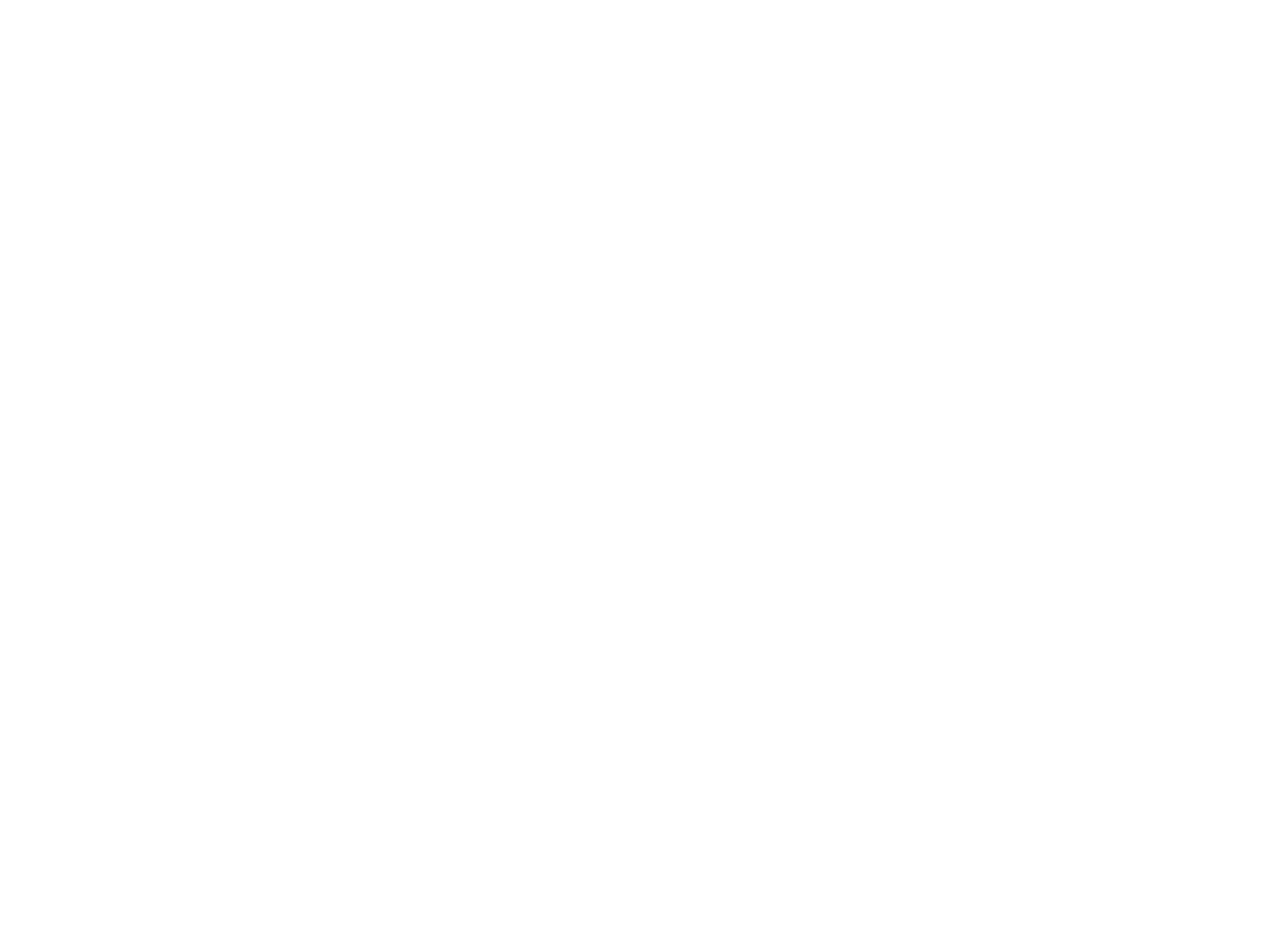
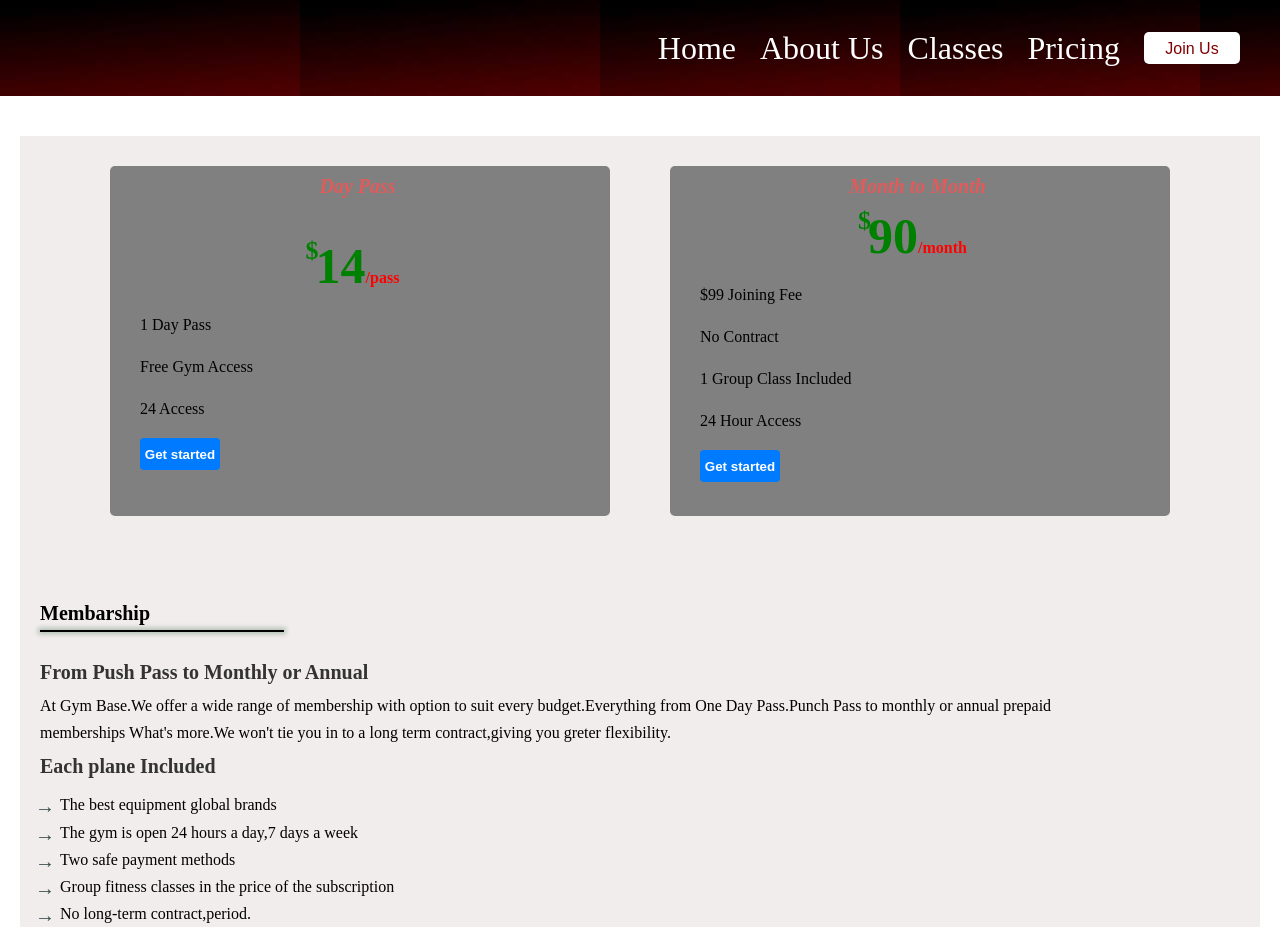
Before and after one commit to Neelumishra/FitFlex, a React (Vite) app: page /pricing in a window 1280 px wide. Before the commit this address had no page. Before the commit the page ends 800 px from the top, so only its background shows below. Built offline with nearby package versions, Linux system fonts and the light colour scheme.

Commit message:
pricing page completed

```diff
--- a/src/App.jsx
+++ b/src/App.jsx
@@ -1,21 +1,21 @@
 import "./App.css";
 import {BrowserRouter as Router, Routes, Route} from "react-router-dom"
-import Navbar from "./components/Navbar/Navbar"
+// import Navbar from "./components/Navbar/Navbar"
 import Home from "./pages/home/Home";
 import AboutUs from "./pages/about/AboutUs";
 import Classes from "./pages/classes/Classes";
-import Blog from "./pages/blog/Blog";
+import PricingPage from "./pages/Pricing/PricingPage";
 import Login from "./pages/login/Login";
 import Register from "./pages/register/Register";
 function App() {
   return <div className="App">
-    {/* <Navbar/> */}
+
    <Routes>
     <Route path="/" element={<Login/>}/>
     <Route path="/home" element={<Home/>}/>
     <Route path="/AboutUs" element={<AboutUs/>}/>
     <Route path="/classes" element={<Classes/>}/>
-    <Route path="/blog" element={<Blog/>}/>
+    <Route path="/pricing" element={<PricingPage/>}/>
     <Route path ="/register" element={<Register/>}/>
 
    </Routes>
--- a/src/components/Navbar/Navbar.jsx
+++ b/src/components/Navbar/Navbar.jsx
@@ -15,7 +15,7 @@
             </li>
             <li><Link to={"/classes"}>Classes</Link>
             </li>
-            <li><Link to={"/blog"}>Blog</Link>
+            <li><Link to={"/pricing"}>Pricing</Link>
             </li>
         </ul>
        <Link to={"/register"}>
--- /dev/null
+++ b/src/pages/Pricing/Pricing.css
@@ -0,0 +1,174 @@
+*{
+  margin: 0;
+  padding: 0;
+  box-sizing: border-box;
+}
+
+.container{
+  height: auto;
+  width: 100%;
+  margin-top: 40px;
+  display: flex;
+  align-items: center;
+  justify-content: center;
+}
+
+.card-container{
+  display: flex;
+  flex-wrap: wrap;
+  background-color: rgba(225, 214, 214, 0.436);
+  height: 100%;
+  max-width: 80rem;
+  justify-content: center;
+  align-items: center;
+  margin: 0 20px;
+}
+
+.carddiv{
+  display: flex;
+  flex-direction: column;
+  background-color: gray;
+  height: 350px;
+  width: 100%;
+  max-width: 500px;
+  margin: 30px;
+  border-radius: 5px;
+  transition: all 0.3s ease-in-out;
+}
+
+.carddiv:hover {
+  background-color: #fff;
+  transform: scale(1.05);
+  box-shadow: 0px 6px 20px rgba(11, 10, 10, 0.2);
+}
+
+.my-listcard {
+  display: flex;
+  flex-direction: column;
+  color: black;
+  margin-left: 30px;
+  margin-top: 20px;
+}
+
+.cardh1{
+  font-size: 20px;
+  line-height: 1.5;
+  color: #e25b5b;
+  font-weight: bold;
+  padding: 5px;
+  text-align: center;
+}
+
+.priceh1{
+  text-align: center;
+  margin-top: 30px;
+}
+
+.priceh2{
+  text-align: center;
+}
+
+.price {
+  position: relative;
+  display: inline-block;
+}
+
+.dollar {
+  position: absolute;
+  top: -10px;
+  left: -10px;
+  font-size: 26px;
+  color: green;
+}
+
+.number {
+  font-size: 50px;
+  line-height: 1;
+  position: relative;
+  padding-top: 5px;
+  color: green;
+}
+
+.slash{
+  font-size: medium;
+}
+
+h1{
+  font-size: 20px;
+  line-height: 1.5;
+  color: #333;
+  font-weight: bold;
+  padding: 5px;
+  margin-left: -5px;
+}
+
+.btn {
+  font-weight: bold;
+  text-align: center;
+  text-decoration: none;
+  color: #fff;
+  background-color: #007bff;
+  border: none;
+  border-radius: 4px;
+  cursor: pointer;
+  margin-top: 20px;
+  margin-left: 30px;
+}
+
+.btn:hover {
+  background-color: #0069d9;
+}
+
+.price-name{
+  font-size: large;
+  text-align: center;
+  margin-top: 70px;
+  color: green;
+}
+
+.textheading {
+  font-size: 20px;
+  font-weight: bold;
+  margin-top: 50px;
+}
+
+.linebar{
+  height: 2px;
+  width: 20%;
+  background-color: black;
+  margin-bottom: 20px;
+  box-shadow: 0 0 5px 2px rgba(6, 80, 28, 0.3);
+}
+
+p{
+  overflow-wrap: break-word;
+  margin-right: 150px;
+  line-height: 1.7;
+}
+
+.textlist {
+  margin-top: 5px;
+
+}
+
+.textlist p {
+  margin-left: 20px;
+  line-height: 1.7;
+  position: relative;
+}
+
+.textlist p::before {
+  content: "\2192";
+  position: absolute;
+  left: -30px;
+  color: darkgreen;
+  font-size: 20px;
+  font-weight: bold;
+  line-height: 1.5;
+  margin-left: 5px;
+  filter: blur(.5px) brightness(1) sepia(1) hue-rotate(140deg);
+}
+.textdiv{
+  margin-left: 20px;
+
+}
--- /dev/null
+++ b/src/pages/Pricing/PricingPage.jsx
@@ -0,0 +1,68 @@
+import React from 'react'
+import Navbar from '../../components/Navbar/Navbar'
+import "./Pricing.css"
+
+export default function PricingPage() {
+  return (
+    <>
+    <Navbar/>
+    <section className='container'>
+    <div className='card-container'>
+      <div className='carddiv'>
+        <h1 className='cardh1'><i> Day Pass</i></h1>
+        <h1 className='priceh1'><span class="price">
+         <span class="dollar">$</span>
+         <span class="number">14<span className='slash'>/pass</span></span>
+        </span>
+         </h1>
+        <ul className='my-listcard' >
+        <li>1 Day Pass</li>
+        <li>Free Gym Access</li>
+        <li>24 Access</li>
+
+         </ul>
+
+        <div ><button className='btn'>Get started</button></div>
+      </div>
+      {/* 2 card  */}
+      <div className='carddiv'>
+        <h1 className='cardh1'><i>Month to Month</i></h1>
+        <h1 className='priceh2'><span class="price">
+         <span class="dollar">$</span>
+         <span class="number">90<span className='slash'>/month</span></span>
+        </span>
+         </h1>
+
+        <ul className='my-listcard' >
+        <li>$99 Joining Fee</li>
+        <li>No Contract</li>
+        <li>1 Group Class Included</li>
+        <li>24 Hour Access</li>
+        </ul>
+
+        <div ><button className='btn'>Get started</button></div>
+      </div>
+      <div className='textdiv'>
+        <p className='textheading'>Membarship</p>
+        <div className='linebar'></div>
+        <h1>From Push Pass to Monthly or Annual</h1>
+        <p>At Gym Base.We offer a wide range of membership with option to suit every budget.Everything from One Day Pass.Punch Pass to monthly or annual prepaid memberships What's more.We won't tie you in to a long term contract,giving you greter flexibility. </p>
+        <div className='listcard'>
+        <h1>Each plane Included</h1>
+        <div className='textlist'>
+          <p>The best equipment global brands</p>
+          <p>The gym is open 24 hours a day,7 days a week</p>
+          <p>Two safe payment methods</p>
+          <p>Group fitness classes in the price of the subscription</p>
+          <p>No long-term contract,period.</p>
+        </div>
+
+        </div>
+      </div>
+    </div>
+
+
+    </section>
+  </>
+  )
+}
--- a/src/pages/blog/Blog.jsx
+++ /dev/null
@@ -1,13 +0,0 @@
-import React from 'react'
-import Navbar from '../../components/Navbar/Navbar'
-
-const Blog = () => {
-  return (
-    <div>
-      <Navbar/>
-      <h1> I am Blog page</h1>
-    </div>
-  )
-}
-
-export default Blog
```
